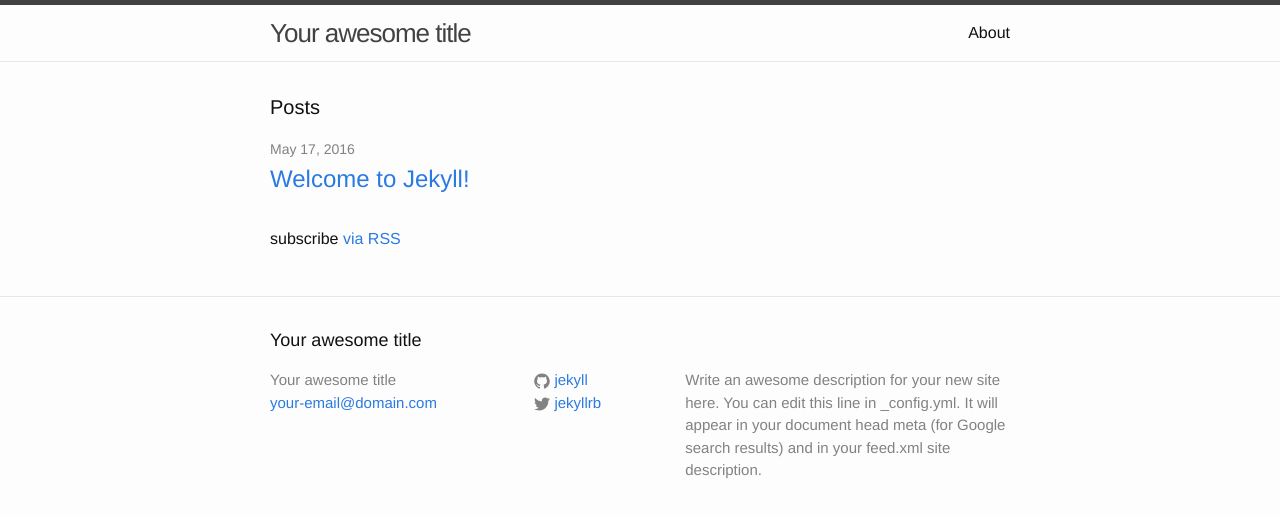
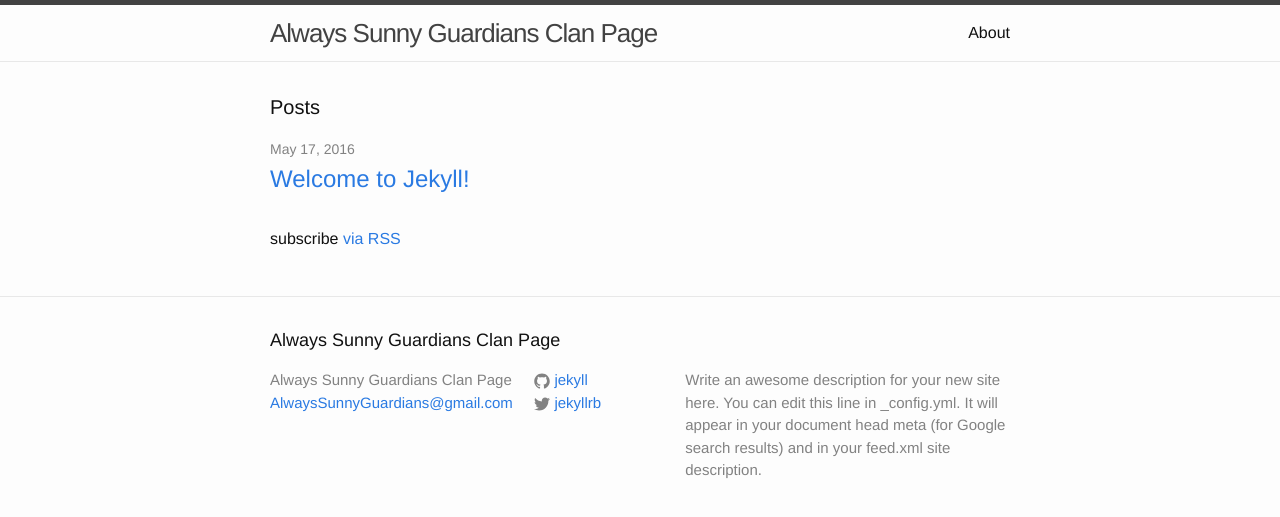
Before and after one commit to mlsof21/mlsof21.github.io, a Jekyll site: the page built from index.html, in a window 1280 px wide. Shown: the top 517 px of the page. Built offline with Jekyll 4.4.1, drawn with Linux system fonts in a browser that asks for light colours.

Commit message:
Update contact
Updated title and email

```diff
--- a/_config.yml
+++ b/_config.yml
@@ -6,8 +6,8 @@
 # 'jekyll serve'. If you change this file, please restart the server process.
 
 # Site settings
-title: Your awesome title
-email: your-email@domain.com
+title: Always Sunny Guardians Clan Page
+email: AlwaysSunnyGuardians@gmail.com
 description: > # this means to ignore newlines until "baseurl:"
   Write an awesome description for your new site here. You can edit this
   line in _config.yml. It will appear in your document head meta (for
```
